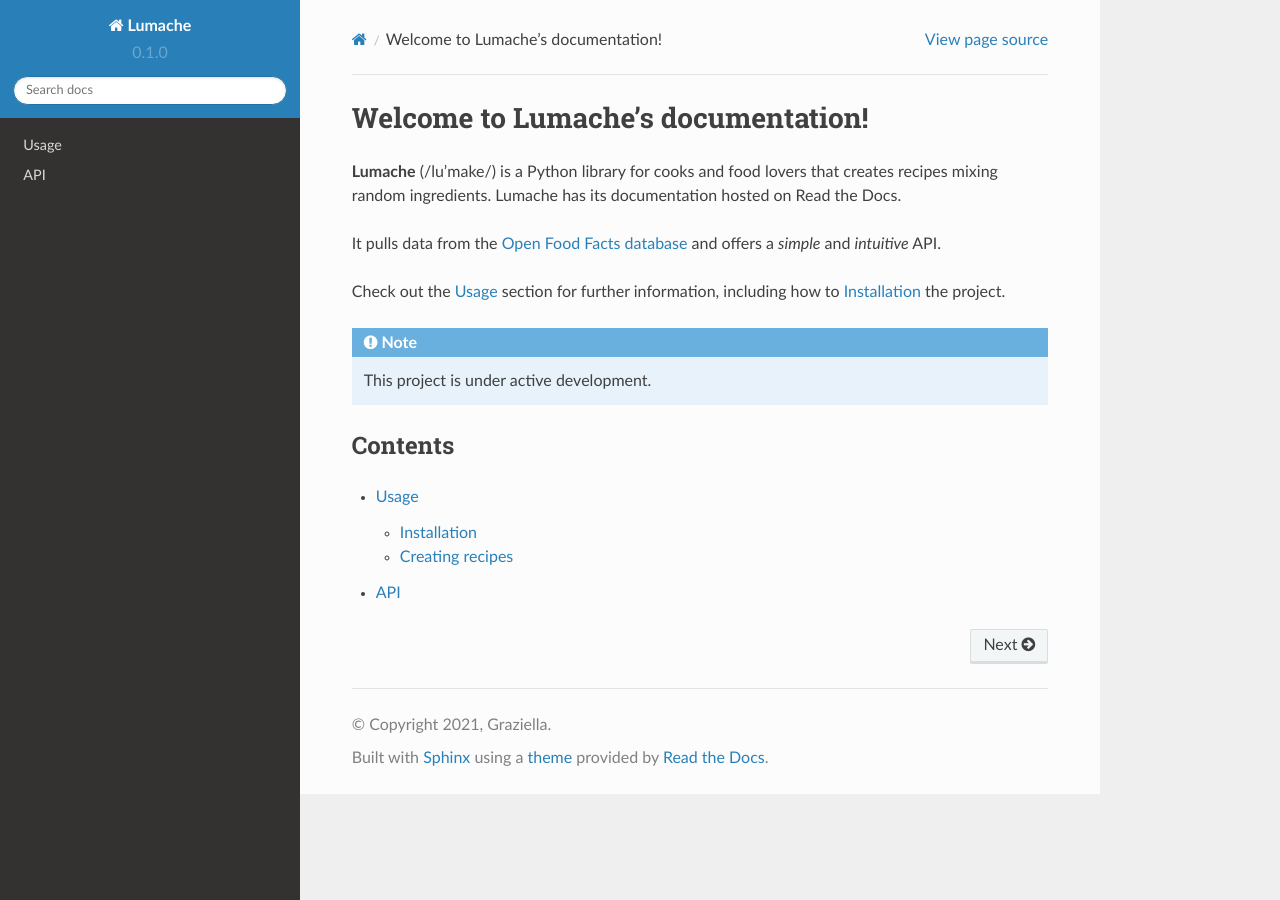
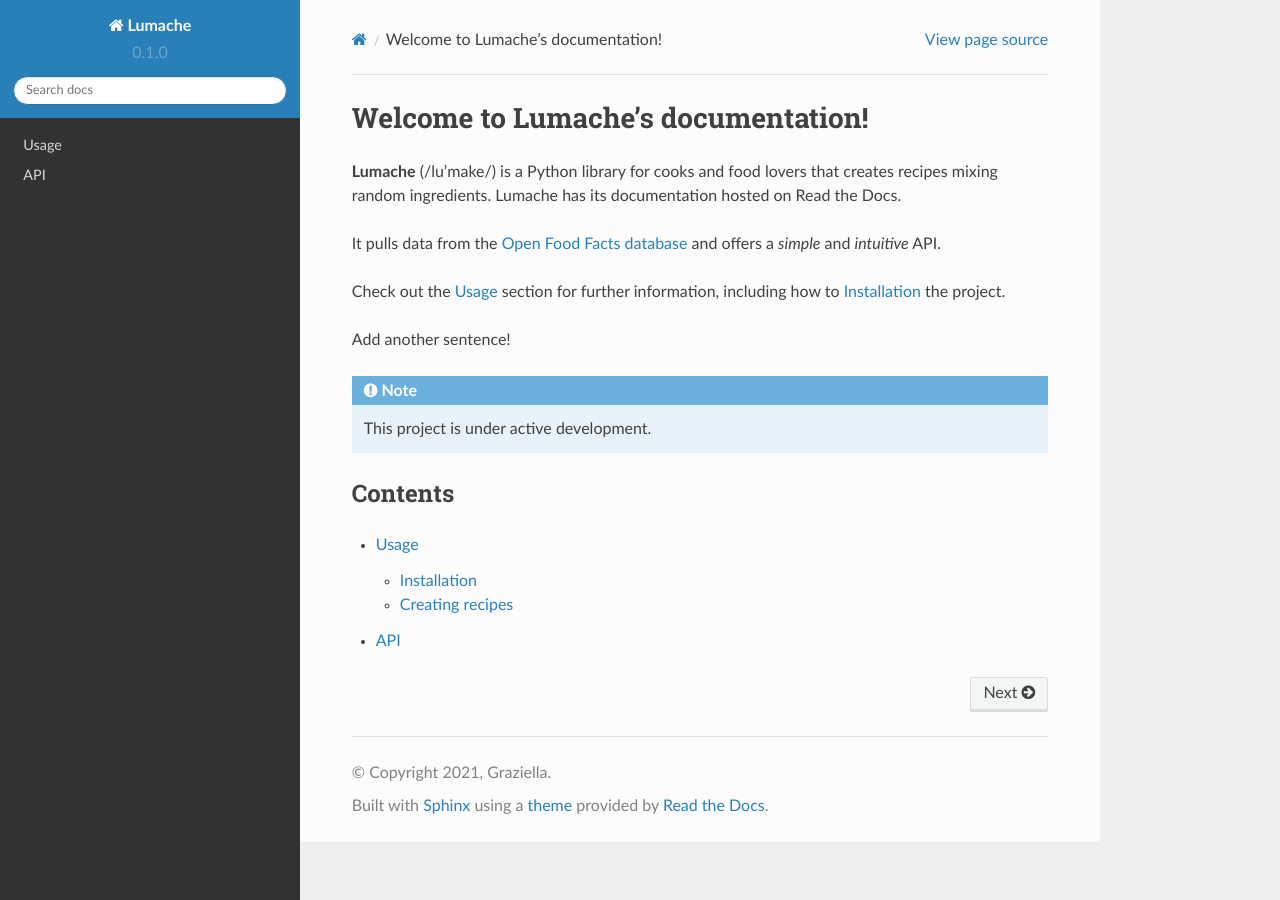
Before and after one commit to sweetzinc/practice_rtd, a Sphinx documentation site: the page built from docs/source/index.rst, in a window 1280 px wide. Built offline with Sphinx 7.4.7 and the Read the Docs theme 2.0.0, drawn with Linux system fonts in a browser that asks for light colours.

Commit message:
Update index.rst

```diff
--- a/docs/source/index.rst
+++ b/docs/source/index.rst
@@ -10,6 +10,8 @@ and offers a *simple* and *intuitive* API.
 Check out the :doc:`usage` section for further information, including
 how to :ref:`installation` the project.
 
+Add another sentence!
+
 .. note::
 
    This project is under active development.
```
